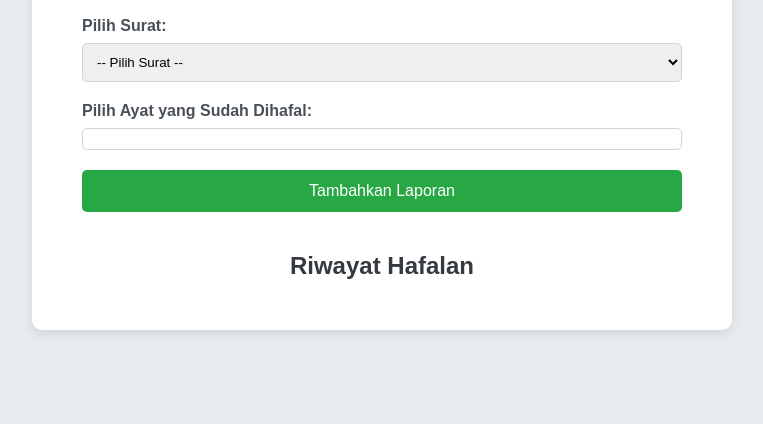
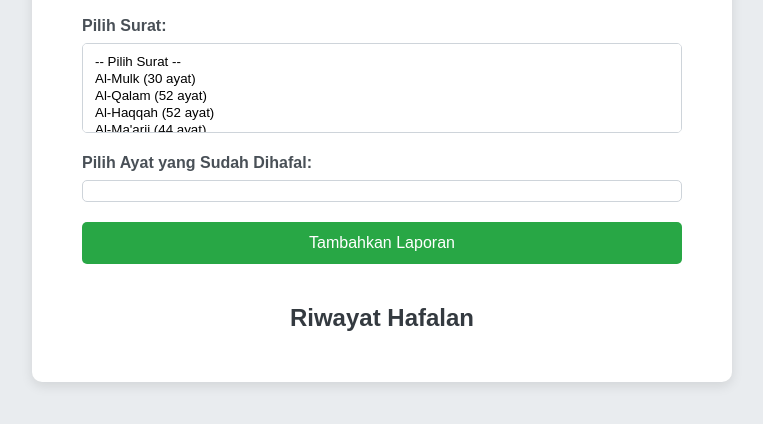
Before and after one commit to hajitazu/storan, a plain HTML site: page index.html in a window 1280 px wide. Shown: the part 236-660 px from the top of the page, without its empty margins (258-1021 px from the left). Drawn offline with Linux system fonts and the light colour scheme.

Commit message:
Update index.html

```diff
--- a/index.html
+++ b/index.html
@@ -124,7 +124,7 @@
 
             <div class="form-group">
                 <label>Pilih Surat:</label>
-                <select id="surat-select" required>
+                <select id="surat-select" required multiple>
                     <option value="">-- Pilih Surat --</option>
                 </select>
             </div>
@@ -153,60 +153,10 @@
             const ayatList = document.getElementById('ayat-list');
 
             const dataSurat = {
-                // Juz 29
-                "Al-Mulk": 30,
-                "Al-Qalam": 52,
-                "Al-Haqqah": 52,
-                "Al-Ma'arij": 44,
-                "Nuh": 28,
-                "Al-Jinn": 28,
-                "Al-Muzzammil": 20,
-                "Al-Muddathir": 56,
-                "Al-Qiyamah": 40,
-                "Al-Insan": 31,
-                "Al-Mursalat": 50,
-
-                // Juz 30
-                "An-Naba'": 40,
-                "An-Nazi'at": 46,
-                "'Abasa": 42,
-                "At-Takwir": 29,
-                "Al-Infitar": 19,
-                "Al-Mutaffifin": 36,
-                "Al-Inshiqaq": 25,
-                "Al-Buruj": 22,
-                "At-Tariq": 17,
-                "Al-A'la": 19,
-                "Al-Ghashiyah": 26,
-                "Al-Fajr": 30,
-                "Al-Balad": 20,
-                "Ash-Shams": 15,
-                "Al-Layl": 21,
-                "Ad-Duha": 11,
-                "Al-Inshirah": 8,
-                "At-Tin": 8,
-                "Al-'Alaq": 19,
-                "Al-Qadr": 5,
-                "Al-Bayyinah": 8,
-                "Al-Zalzalah": 8,
-                "Al-'Adiyat": 11,
-                "Al-Qari'ah": 11,
-                "At-Takathur": 8,
-                "Al-'Asr": 3,
-                "Al-Humazah": 9,
-                "Al-Fil": 5,
-                "Quraysh": 4,
-                "Al-Ma'un": 7,
-                "Al-Kawthar": 3,
-                "Al-Kafirun": 6,
-                "An-Nasr": 3,
-                "Al-Masad": 5,
-                "Al-Ikhlas": 4,
-                "Al-Falaq": 5,
-                "An-Nas": 6
+                "Al-Mulk": 30, "Al-Qalam": 52, "Al-Haqqah": 52, "Al-Ma'arij": 44, "Nuh": 28, "Al-Jinn": 28, "Al-Muzzammil": 20, "Al-Muddathir": 56, "Al-Qiyamah": 40, "Al-Insan": 31, "Al-Mursalat": 50,
+                "An-Naba'": 40, "An-Nazi'at": 46, "'Abasa": 42, "At-Takwir": 29, "Al-Infitar": 19, "Al-Mutaffifin": 36, "Al-Inshiqaq": 25, "Al-Buruj": 22, "At-Tariq": 17, "Al-A'la": 19, "Al-Ghashiyah": 26, "Al-Fajr": 30, "Al-Balad": 20, "Ash-Shams": 15, "Al-Layl": 21, "Ad-Duha": 11, "Al-Inshirah": 8, "At-Tin": 8, "Al-'Alaq": 19, "Al-Qadr": 5, "Al-Bayyinah": 8, "Al-Zalzalah": 8, "Al-'Adiyat": 11, "Al-Qari'ah": 11, "At-Takathur": 8, "Al-'Asr": 3, "Al-Humazah": 9, "Al-Fil": 5, "Quraysh": 4, "Al-Ma'un": 7, "Al-Kawthar": 3, "Al-Kafirun": 6, "An-Nasr": 3, "Al-Masad": 5, "Al-Ikhlas": 4, "Al-Falaq": 5, "An-Nas": 6
             };
 
-            // Mengisi dropdown surat saat halaman dimuat
             for (const surat in dataSurat) {
                 const option = document.createElement('option');
                 option.value = surat;
@@ -216,8 +166,8 @@
 
             let laporanHafalan = JSON.parse(localStorage.getItem('laporanHafalan')) || [];
             let lastClickedAyat = null;
+            let lastClickedSurat = null;
 
-            // Fungsi untuk menampilkan laporan yang sudah ada
             function tampilkanLaporan() {
                 daftarLaporan.innerHTML = '';
                 laporanHafalan.forEach(laporan => {
@@ -229,8 +179,8 @@
                 });
             }
 
-            // Mengisi daftar ayat saat surat dipilih
-            suratSelect.addEventListener('change', () => {
+            suratSelect.addEventListener('change', (e) => {
+                if (!e.ctrlKey && !e.metaKey) {
                     ayatList.innerHTML = '';
                     const namaSurat = suratSelect.value;
                     lastClickedAyat = null;
@@ -263,26 +213,26 @@
                             ayatList.appendChild(ayatItem);
                         }
                     }
+                }
             });
 
-            // Menangani pengiriman form
             formLaporan.addEventListener('submit', (e) => {
                 e.preventDefault();
 
                 const tanggal = document.getElementById('tanggal').value;
-                const surat = suratSelect.value;
+                const surat = Array.from(suratSelect.selectedOptions).map(option => option.value);
                 const ayatDicentang = Array.from(ayatList.querySelectorAll('.ayat-item.checked'))
                                         .map(item => item.textContent);
 
-                if (ayatDicentang.length === 0) {
-                    alert('Silakan pilih setidaknya satu ayat.');
+                if (surat.length === 0) {
+                    alert('Silakan pilih setidaknya satu surat.');
                     return;
                 }
 
                 const laporanBaru = {
                     tanggal: tanggal,
                     surat: surat,
-                    ayat: ayatDicentang
+                    ayat: ayatDicentang.length > 0 ? ayatDicentang : ['Semua Ayat']
                 };
 
                 laporanHafalan.unshift(laporanBaru);
```
Lines whose indentation alone changed are shown as unchanged.
